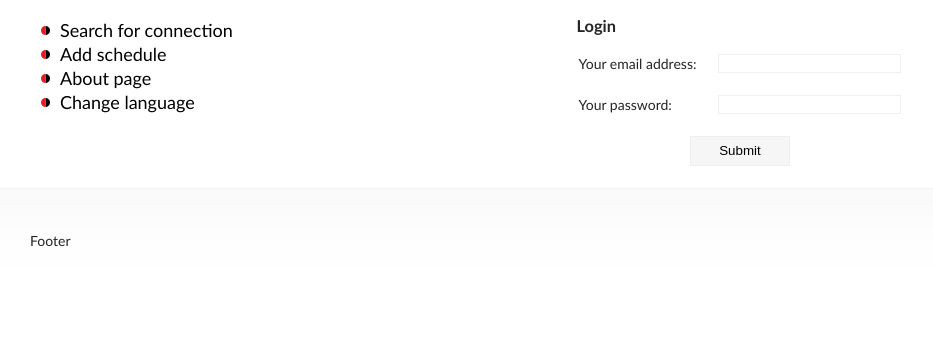
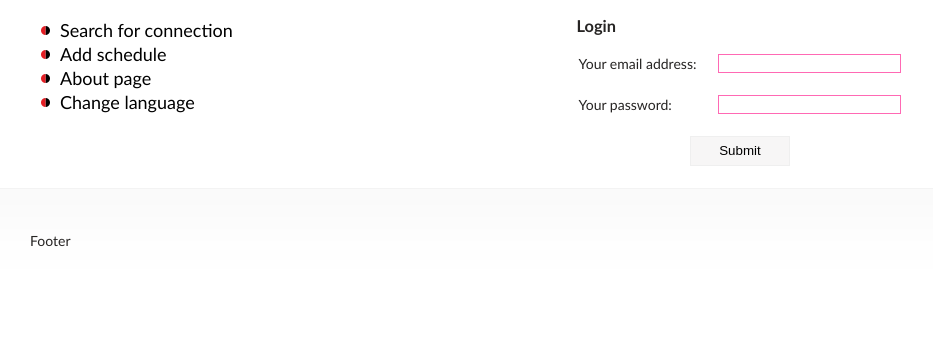
Before and after one commit to alanhawrot/jadebusem, a Django app: page /users/sign_in/ in a window 1280 px wide. Shown: the part 120-457 px from the top of the page, without its empty margins (0-933 px from the left). Run offline with Django 3.2, Linux system fonts and the light colour scheme.

Commit message:
Text input frame changed

```diff
--- a/static/styles/basic.css
+++ b/static/styles/basic.css
@@ -179,7 +179,7 @@ li li {
 }
 
 input {
-    border: 1px solid #efefef;
+    border: 1px solid hotpink;
 
 }
 
```
